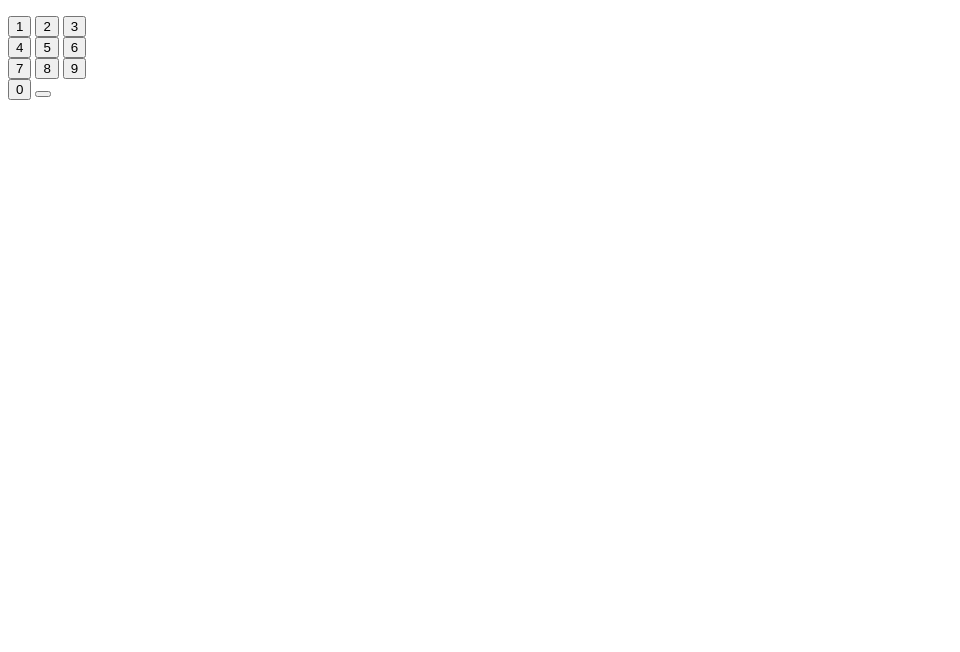
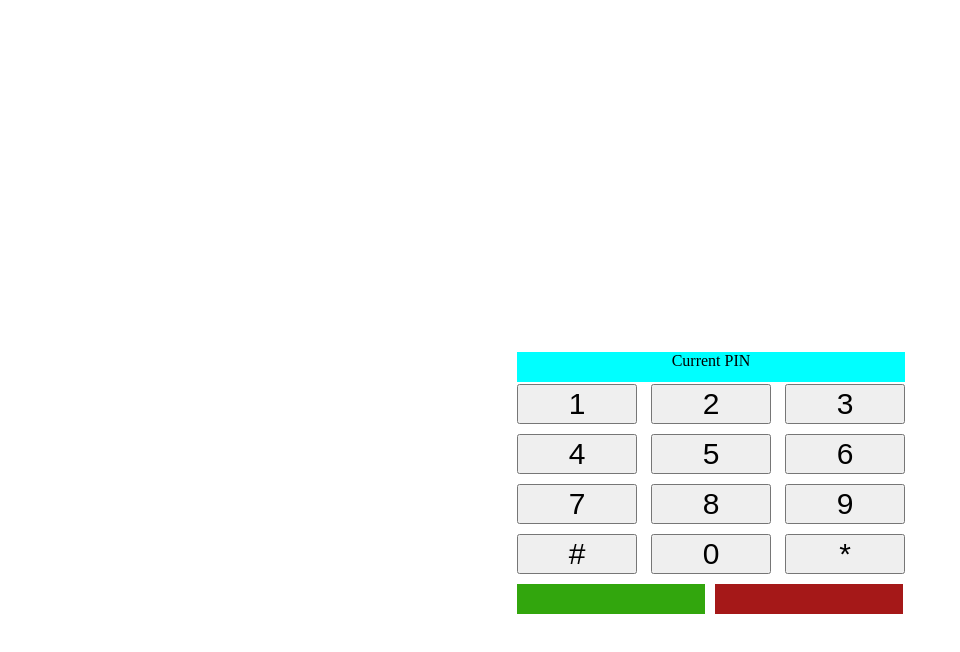
Before and after one commit to AdamBeijar/PlaneraProgramvaransStruktur-PINkod, a plain HTML site: page PIN/index.html in a window 1280 px wide. Shown: the whole page, without its empty margins (0-960 px from the left). Drawn offline with Linux system fonts and the light colour scheme.

Commit message:
finalCommit

```diff
--- a/PIN/css/style.css
+++ b/PIN/css/style.css
@@ -0,0 +1,48 @@
+body{
+    padding: 0;
+    margin: 0;
+}
+.input {
+    width: 30%;
+    height: 30%;
+    font-size: 30px;
+    margin: 5px;
+}
+#green, #red {
+    height: 30px;
+    width: 47%;
+    background-color: black;
+    float: left;
+    margin: 5px;
+}
+#green {
+    background-color: #32A60D;
+}
+#greenOn {
+    background-color: #4EFF16;
+}
+#red {
+    background-color: #A51818;
+}
+#redOn {
+    background-color: #FF2525;
+}
+#input{
+    width: 97%;
+    height: 30px;
+    text-align: center;
+    background-color: aqua;
+    margin-left: 5px;
+    margin-bottom: -3px;
+}
+.centered {
+    position: fixed;
+    top: 50%;
+    left: 50%;
+    margin-top: -5%;
+    margin-left: -10%;
+}
+.container {
+    width: 400px;
+    height: 300px;
+}
--- a/PIN/index.html
+++ b/PIN/index.html
@@ -7,7 +7,9 @@
     <link rel="stylesheet" href="css/style.css">
 </head>
 <body>
-    <p id="input"></p>
+    <div class="centered container">
+        <p id="input">Current PIN</p>
+        <div class="PinTab">
             <button class="input" onclick="addPIN(1)">1</button>
             <button class="input" onclick="addPIN(2)">2</button>
             <button class="input" onclick="addPIN(3)">3</button><br>
@@ -17,8 +19,13 @@
             <button class="input" onclick="addPIN(7)">7</button>
             <button class="input" onclick="addPIN(8)">8</button>
             <button class="input" onclick="addPIN(9)">9</button><br>
+            <button class="input" onclick="">#</button>
             <button class="input" onclick="addPIN(0)">0</button>
-    <button onclick="correctPIN()"></button>
+            <button class="input" onclick="">*</button>
+        </div>
+        <div id="green"></div>
+        <div id="red"></div>
+    </div>
     <script src="js.js"></script>
 </body>
 </html>
--- a/PIN/js.js
+++ b/PIN/js.js
@@ -4,19 +4,19 @@ let i = 0;
 function addPIN(key){
     yourPIN[i] = key
     i++;
+    document.getElementById("green").style.backgroundColor = "#32A60D";
+    document.getElementById("red").style.backgroundColor = "#A51818";
     console.log("yourPIN = " + yourPIN);
-}
-function correctPIN(){
     document.querySelector('#input').textContent = yourPIN.join('')
     if (yourPIN.length == rightPIN.length) {
         if (JSON.stringify(yourPIN)==JSON.stringify(rightPIN)) {
-            console.log("rätt");
+            document.getElementById("green").style.backgroundColor = "#4EFF16";
+            yourPIN = []
+            i = 0;
         } else {
-            console.log("fel kod");
+            document.getElementById("red").style.backgroundColor = "#FF2525";
+            yourPIN = []
+            i = 0;
         }
-    } else {
-        console.log("för lång");
     }
-    yourPIN = []
-    i = 0;
 }
```
Lines whose indentation alone changed are shown as unchanged.
